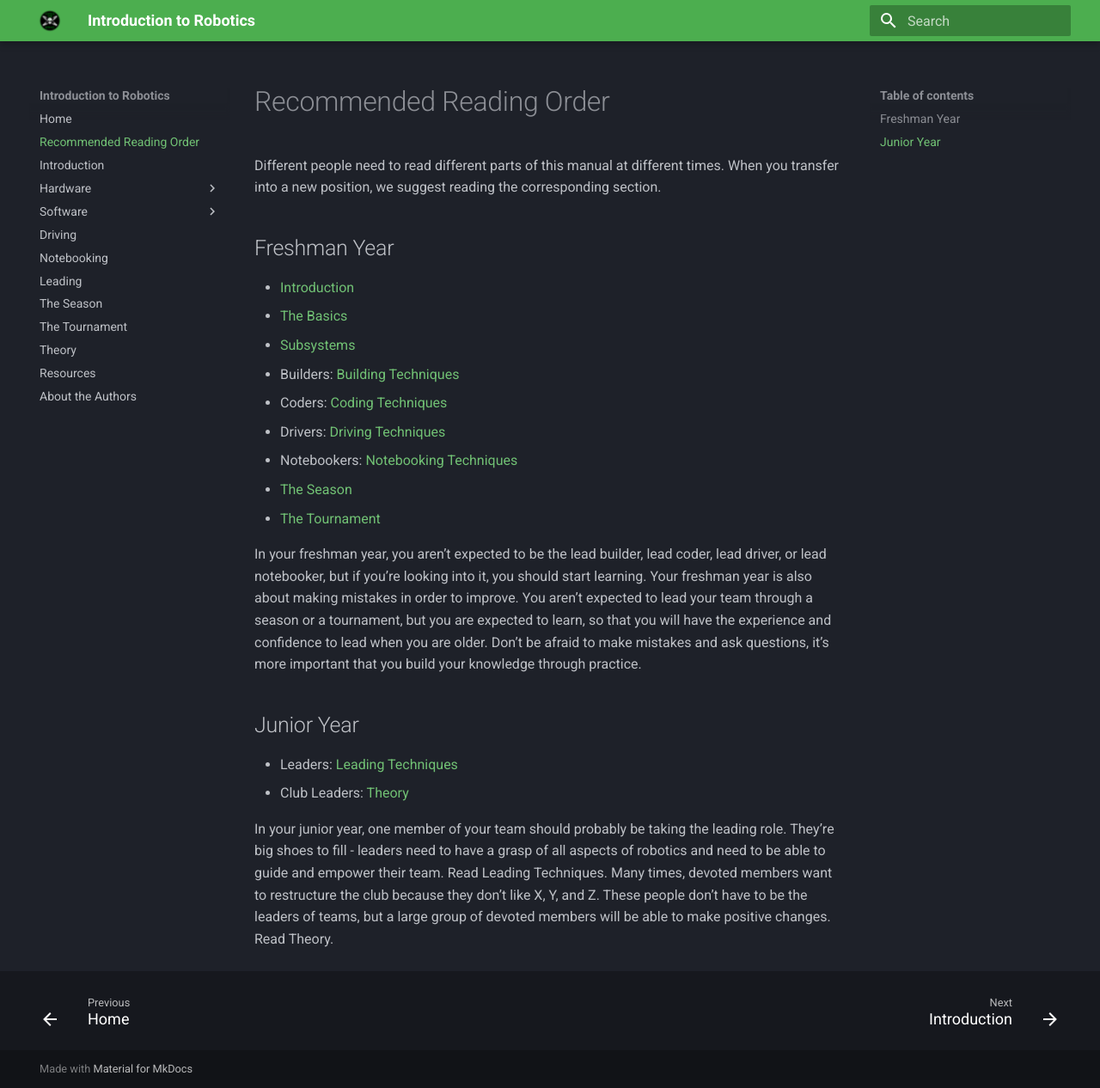
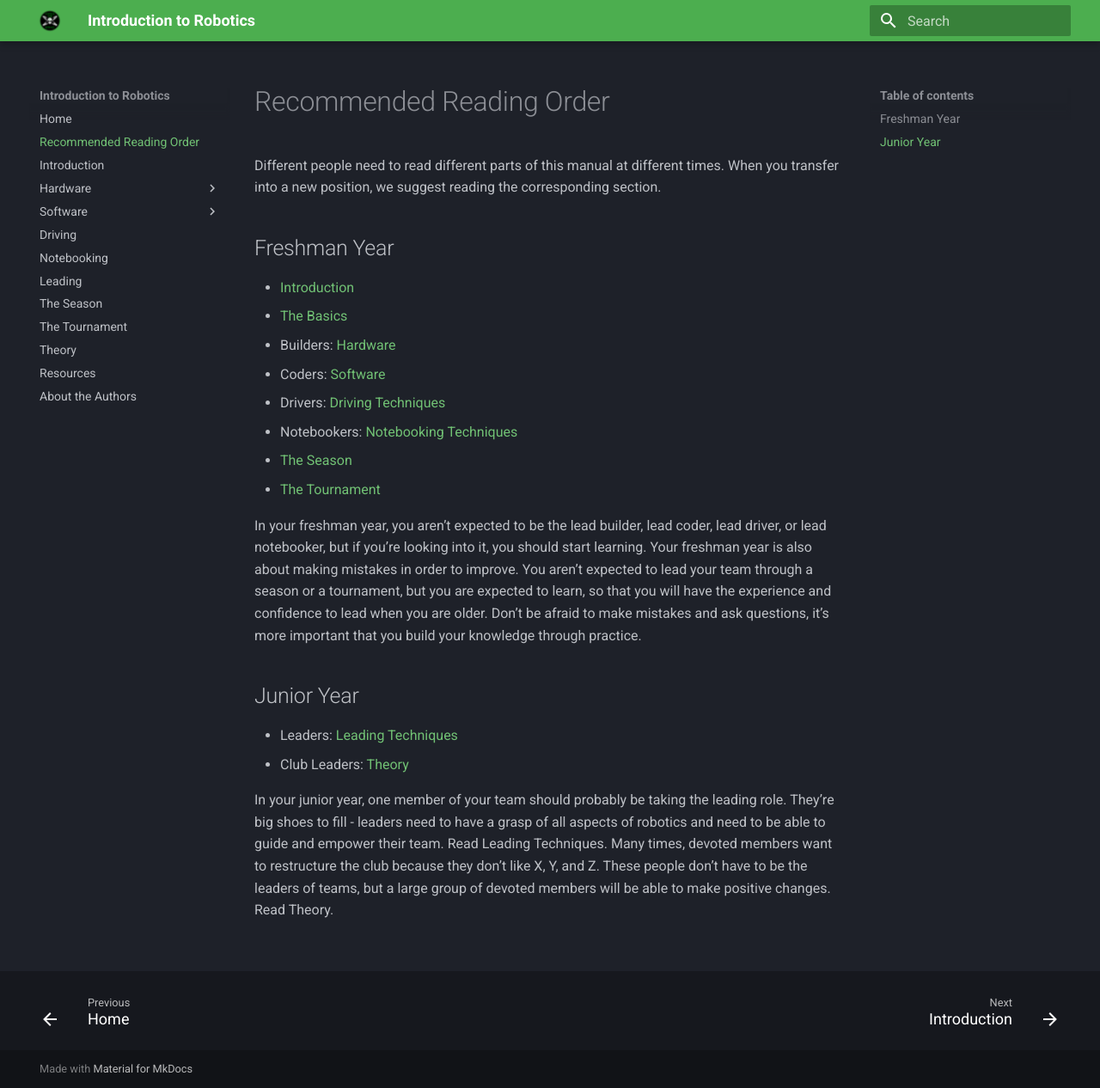
Before and after one commit to Area-53-Robotics/Intro-To-Robotics, an MkDocs documentation site: the page built from docs/recommended-reading-order.md, in a window 1280 px wide and 1266 px high. Shown: the whole window at 86% size. Built offline with MkDocs 1.6.1 and Material for MkDocs 9.7.7, drawn with Linux system fonts in a browser that asks for light colours.

Commit message:
Applied misc fixes

```diff
--- a/docs/recommended-reading-order.md
+++ b/docs/recommended-reading-order.md
@@ -4,17 +4,14 @@
 
 ## Freshman Year
 
-<!--TODO: fix this-->
-
 -   [Introduction](./introduction.md)
--   [The Basics](./the-basics/tools.md)
--   [Subsystems](./subsystems/drivetrains.md)
--   Builders: [Building Techniques](./building-techniques/stationary.md)
--   Coders: [Coding Techniques]()
--   Drivers: [Driving Techniques]()
--   Notebookers: [Notebooking Techniques]()
--   [The Season]()
--   [The Tournament]()
+-   [The Basics](./hardware/basics/tools.md)
+-   Builders: [Hardware](./hardware/stationary.md)
+-   Coders: [Software](./software/introduction.md)
+-   Drivers: [Driving Techniques](./driving.md)
+-   Notebookers: [Notebooking Techniques](./notebooking.md)
+-   [The Season](./the-season.md)
+-   [The Tournament](./the-tournament.md)
 
 In your freshman year, you aren’t expected to be the lead builder, lead coder, lead driver, or lead notebooker, but if you’re looking into it, you should start learning. Your freshman year is also about making mistakes in order to improve. You aren’t expected to lead your team through a season or a tournament, but you are expected to learn, so that you will have the experience and confidence to lead when you are older. Don’t be afraid to make mistakes and ask questions, it’s more important that you build your knowledge through practice.
 
--- a/mkdocs.yml
+++ b/mkdocs.yml
@@ -37,9 +37,9 @@
     - 'Introduction': './introduction.md'
     - 'Hardware':
           - 'Introduction': './hardware/introduction.md'
-          - 'The Basics':
-                - 'Tools': './the-basics/tools.md'
-                - 'Parts': './the-basics/parts.md'
+          - 'Basics':
+                - 'Tools': './hardware/basics/tools.md'
+                - 'Parts': './hardware/basics/parts.md'
           - 'Theory':
                 - 'Torque': './hardware/theory/torque-speed.md'
                 - 'Gear Ratios': './hardware/theory/gear-ratios.md'
```
Also changed, not shown: docs/hardware/subsystems/drivetrain.md (+9 -5 lines), docs/hardware/theory/gear-ratios.md (+3 -1 lines), docs/assets/gear-ratio.png (added), docs/hardware/basics/parts.md (renamed from docs/the-basics/parts.md), docs/hardware/basics/tools.md (renamed from docs/the-basics/tools.md).
